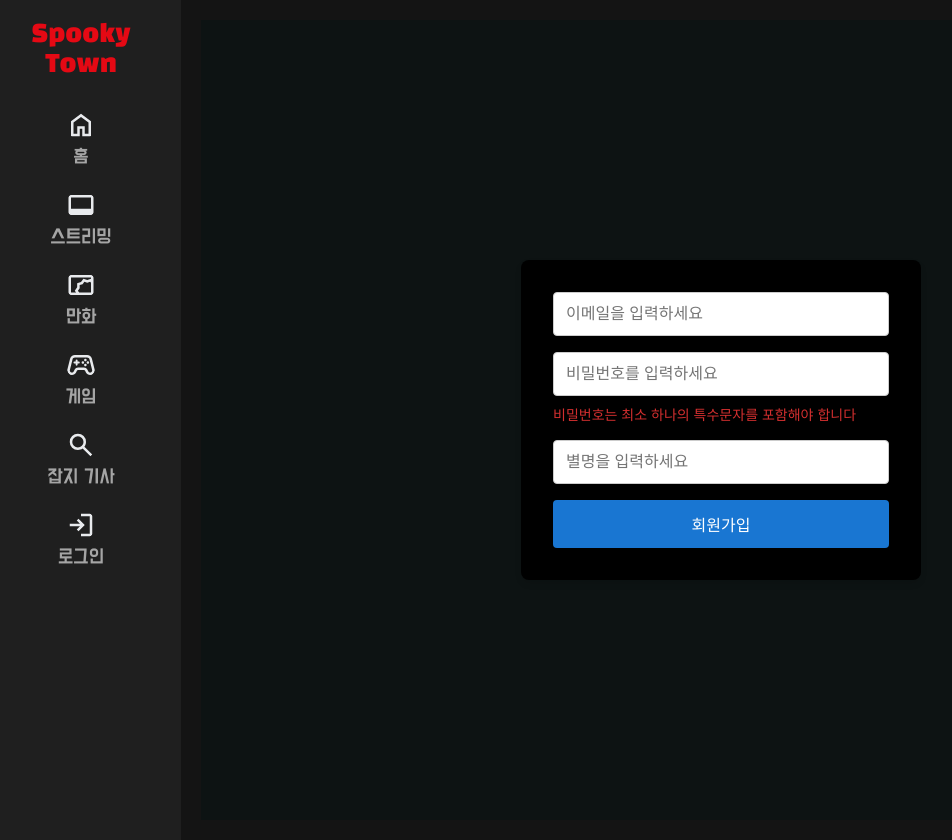
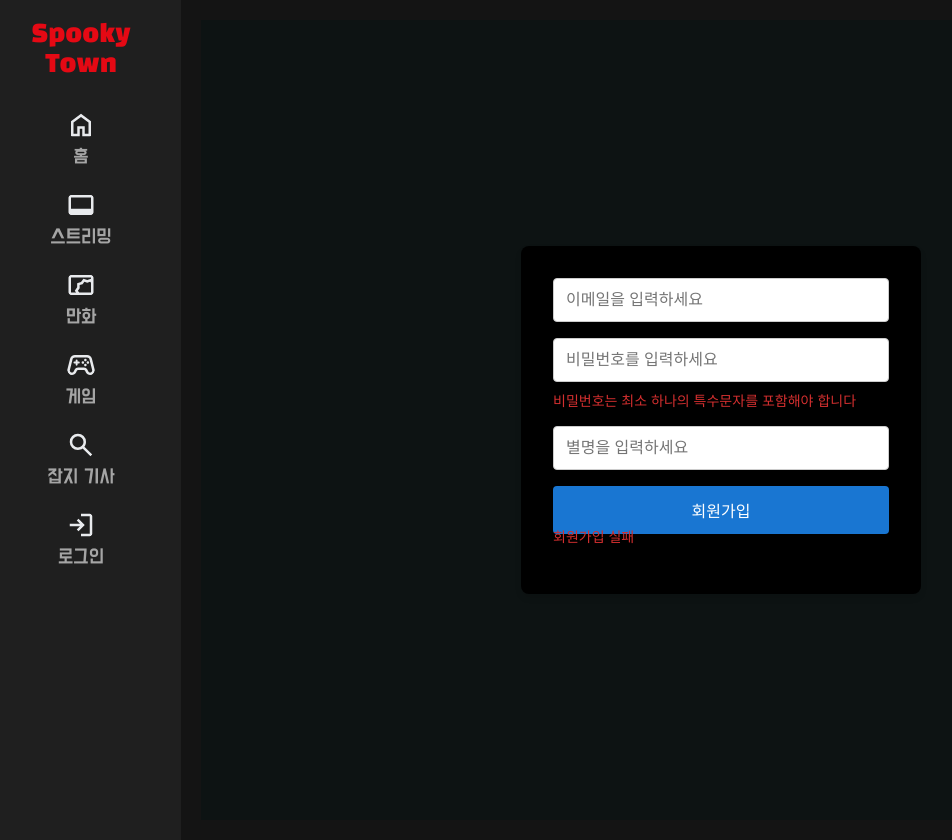
Before and after one commit to Hoogokok/horror-alarm-front-next, a Next.js app: page /signup in a window 1280 px wide. Both pictures are taken after typing "name@example.com", "Sample123", "Sample" into the empty fields and a click on the button "회원가입". Shown: the whole page, without its empty margins (19-971 px from the left). Built offline with nearby package versions, Linux system fonts and the light colour scheme; no server answers.

Commit message:
feat: 가입 양식에 서버 오류 메시지 추가

```diff
--- a/src/app/signup/page.tsx
+++ b/src/app/signup/page.tsx
@@ -25,6 +25,7 @@ export default function SignupPage() {
         <input type="name" name="name" className={styles.input} placeholder="별명을 입력하세요"/>
         {state.error.name && <p className={styles.error}>{state.error.name[0]}</p>}
         <button type="submit" className={styles.button} name="signup">회원가입</button>
+        {state.message && <p className={styles.error}>{state.message}</p>} {/* 서버 에러 메시지 표시 */}
       </form>
     </div>
   )
```
